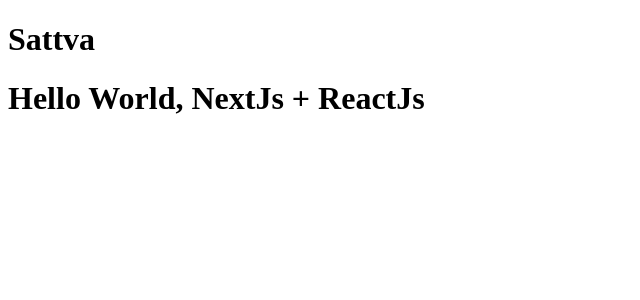
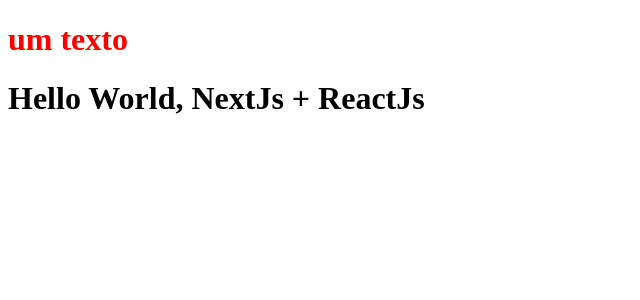
Before and after one commit to ChristyanShindy/react-nextjs-exemplos, a Next.js app: page / in a window 1280 px wide. Shown: the top 300 px of the page, without its empty margins (0-640 px from the left). Built offline with nearby package versions, Linux system fonts and the light colour scheme.

Commit message:
customizando com css

```diff
--- a/pages/index.jsx
+++ b/pages/index.jsx
@@ -2,9 +2,9 @@
 function HomePage () {
     return (
         <div>
-            <Title />
-
+            <Title> um texto</Title>
             <h1>Hello World, NextJs + ReactJs</h1>
+            <Title text="outro texto"/>
         </div>
     )
 }
--- /dev/null
+++ b/src/components/title/Title.module.css
@@ -0,0 +1,3 @@
+.title {
+    color: red;
+}
--- a/src/components/title/title.jsx
+++ b/src/components/title/title.jsx
@@ -1,7 +1,12 @@
+import styles from './Title.module.css'
 
-function Title () {
+const constante = 'Titulo'
+
+function Title (props) {
     return (
-        <h1>Sattva</h1>
+        <h1 className={styles.title}>
+            {props.children}
+        </h1>
     )
 }
 
```
